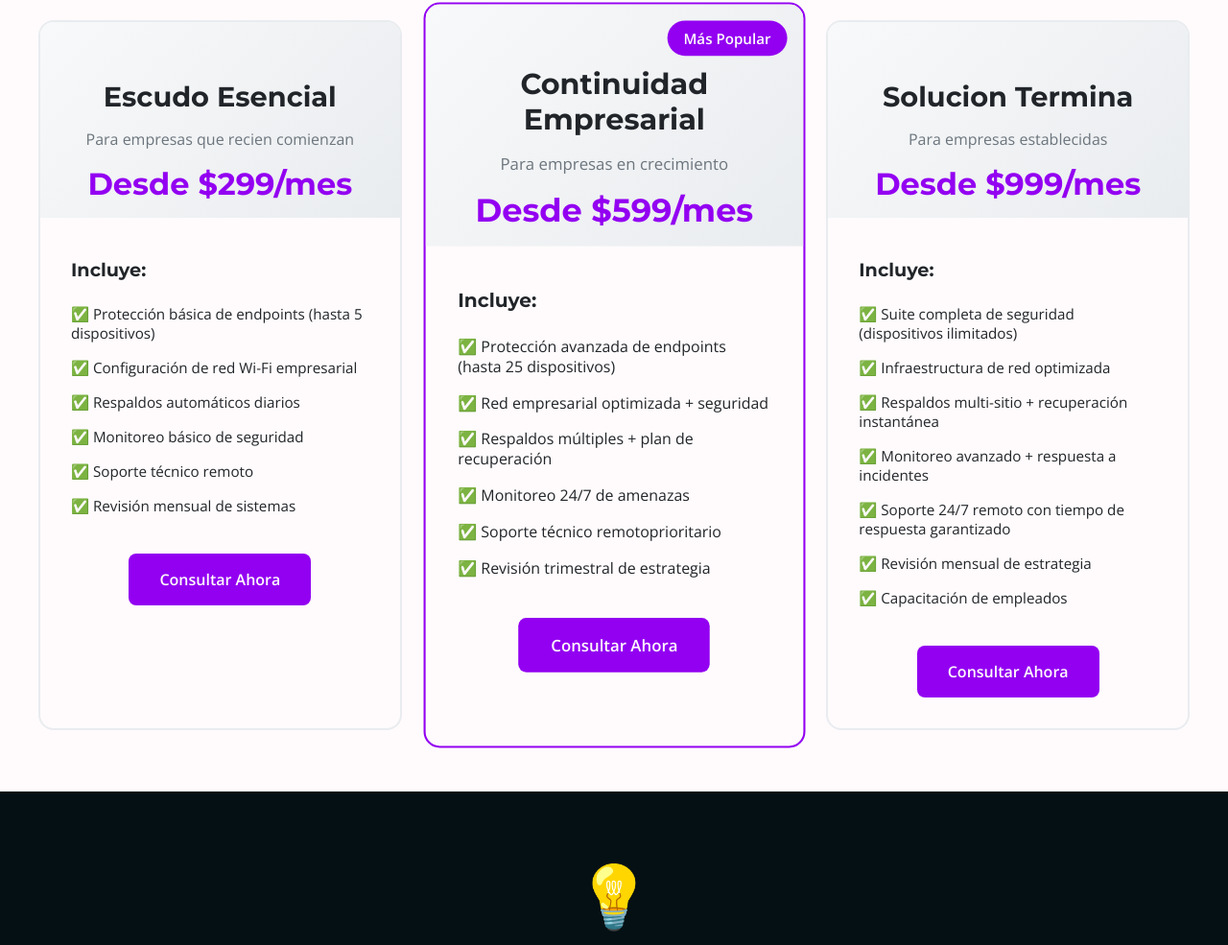
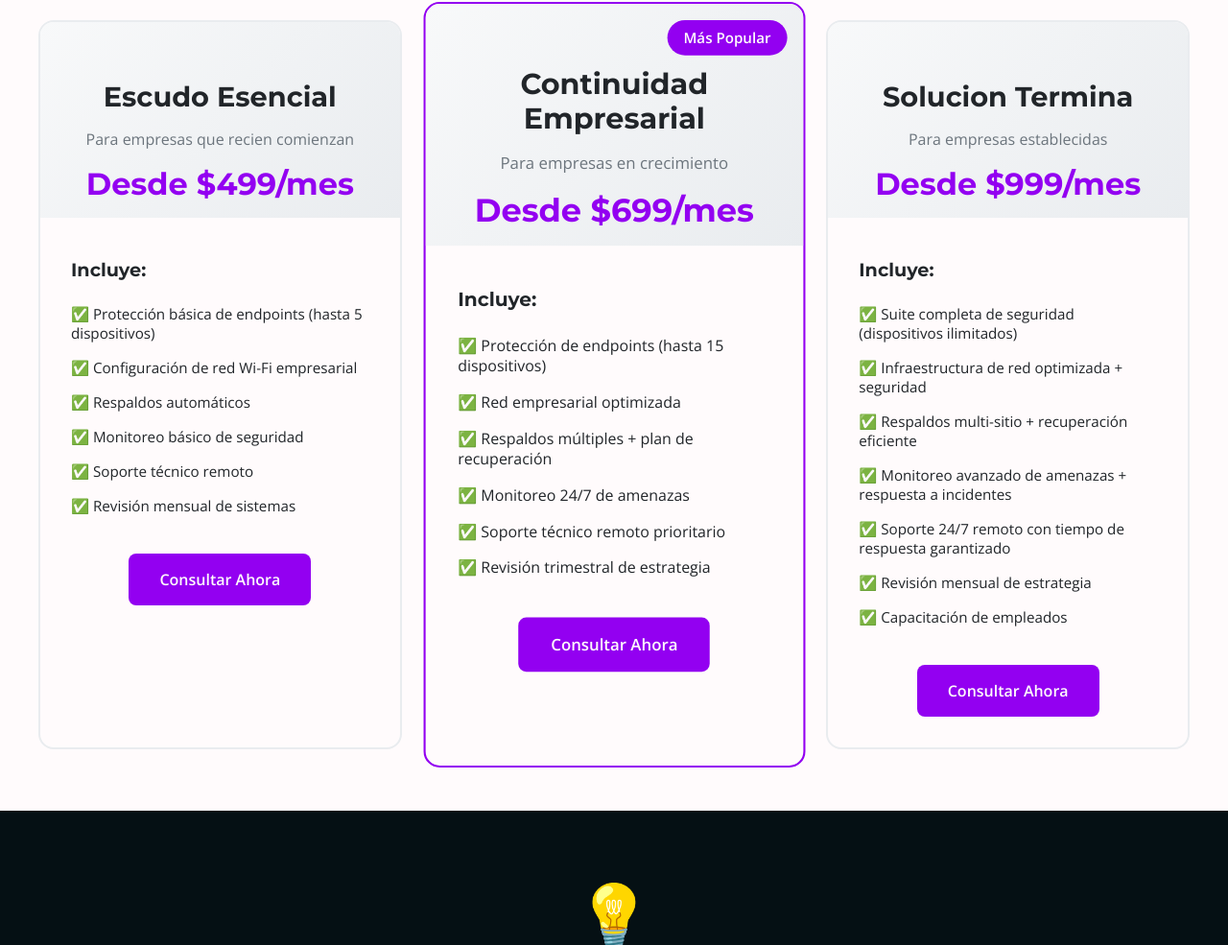
Before and after one commit to charlietud/Termina-site, a plain HTML site: page services.html in a window 1280 px wide. Shown: the part 1815-2800 px from the top of the page at 96% size. Drawn offline with nearby package versions, Linux system fonts and the light colour scheme.

Commit message:
extra services and index changes

```diff
--- a/services.html
+++ b/services.html
@@ -38,7 +38,7 @@
         <section class="about-hero-section">
             <div class="about-hero-content">
                 <div class="about-hero-text">
-                    <h1>Estrategias de TI para Empresas</h1>
+                    <h1>Conozca nuestras soluciones</h1>
                     <p class="hero-description">Ofrecemos soluciones y estrategias TI diseñadas para empresas que buscan asegurar la continuidad operativa y mantener sus sistemas funcionando sin problemas</p>
                 </div>
             </div>
@@ -105,14 +105,14 @@
                         <div class="bundle-header">
                             <h3>Escudo Esencial</h3>
                             <p class="bundle-subtitle">Para empresas que recien comienzan</p>
-                            <div class="bundle-price">Desde $299/mes</div>
+                            <div class="bundle-price">Desde $499/mes</div>
                         </div>
                         <div class="bundle-content">
                             <h4>Incluye:</h4>
                             <ul class="bundle-features">
                                 <li>✅ Protección básica de endpoints (hasta 5 dispositivos)</li>
                                 <li>✅ Configuración de red Wi-Fi empresarial</li>
-                                <li>✅ Respaldos automáticos diarios</li>
+                                <li>✅ Respaldos automáticos</li>
                                 <li>✅ Monitoreo básico de seguridad</li>
                                 <li>✅ Soporte técnico remoto</li>
                                 <li>✅ Revisión mensual de sistemas</li>
@@ -130,16 +130,16 @@
                         <div class="bundle-header">
                             <h3>Continuidad Empresarial</h3>
                             <p class="bundle-subtitle">Para empresas en crecimiento</p>
-                            <div class="bundle-price">Desde $599/mes</div>
+                            <div class="bundle-price">Desde $699/mes</div>
                         </div>
                         <div class="bundle-content">
                             <h4>Incluye:</h4>
                             <ul class="bundle-features">
-                                <li>✅ Protección avanzada de endpoints (hasta 25 dispositivos)</li>
-                                <li>✅ Red empresarial optimizada + seguridad</li>
+                                <li>✅ Protección de endpoints (hasta 15 dispositivos)</li>
+                                <li>✅ Red empresarial optimizada</li>
                                 <li>✅ Respaldos múltiples + plan de recuperación</li>
                                 <li>✅ Monitoreo 24/7 de amenazas</li>
-                                <li>✅ Soporte técnico remotoprioritario</li>
+                                <li>✅ Soporte técnico remoto prioritario</li>
                                 <li>✅ Revisión trimestral de estrategia</li>
                                 <!--<li>✅ Capacitación básica de empleados</li>-->
                             </ul>
@@ -161,9 +161,9 @@
                             <h4>Incluye:</h4>
                             <ul class="bundle-features">
                                 <li>✅ Suite completa de seguridad (dispositivos ilimitados)</li>
-                                <li>✅ Infraestructura de red optimizada</li>
-                                <li>✅ Respaldos multi-sitio + recuperación instantánea</li>
-                                <li>✅ Monitoreo avanzado + respuesta a incidentes</li>
+                                <li>✅ Infraestructura de red optimizada + seguridad</li>
+                                <li>✅ Respaldos multi-sitio + recuperación eficiente</li>
+                                <li>✅ Monitoreo avanzado de amenazas + respuesta a incidentes</li>
                                 <li>✅ Soporte 24/7 remoto con tiempo de respuesta garantizado</li>
                                 <li>✅ Revisión mensual de estrategia</li>
                                 <li>✅ Capacitación de empleados</li>
@@ -186,7 +186,7 @@
                     <div class="disclaimer-icon">💡</div>
                     <h2>¿Necesita Algo Más Específico?</h2>
                     <p class="disclaimer-text">
-                        Entendemos que cada empresa enfrenta desafíos únicos. Si nuestros paquetes no cubren completamente sus necesidades específicas, o si requiere servicios personalizados, estamos aquí para ayudarle.
+                        Entendemos que cada empresa enfrenta desafíos únicos. Si nuestros paquetes no cubren completamente sus necesidades específicas, o si requiere servicios individuales o personalizados, estamos aquí para ayudarle.
                     </p>
                     <!--<div class="disclaimer-features">
                         <div class="disclaimer-feature">
--- a/styles.css
+++ b/styles.css
@@ -1606,7 +1606,7 @@ p {
 }
 
 .form-group textarea {
-    resize: vertical;
+    resize: none;
     min-height: 100px;
 }
 
```
Also changed, not shown: index.html (+3 -3 lines).
